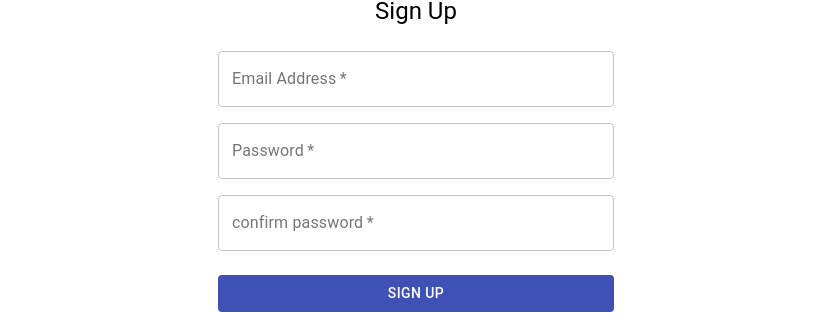
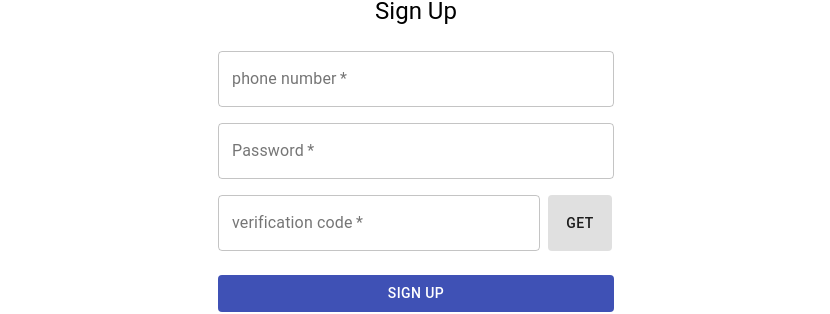
Before and after one commit to LLwyct/did-shortvideo-frontend, a React (Create React App) app: page /register in a window 1280 px wide. Shown: the part 240-554 px from the top of the page, without its empty margins (224-1054 px from the left). Built offline with nearby package versions, Linux system fonts and the light colour scheme.

Commit message:
修改注册页面逻辑，添加手机号注册并进行验证码验证，添加60s倒计时写法

```diff
--- a/src/App.tsx
+++ b/src/App.tsx
@@ -19,7 +19,7 @@ function App() {
       <div className="App">
         <Switch>
           <Route exact path="/">
-
+            <Home component={Header}/>
           </Route>
           <Route path="/profile">
             <Dashboard />
--- a/src/views/FormSubmit/Signup.tsx
+++ b/src/views/FormSubmit/Signup.tsx
@@ -65,12 +65,45 @@ export default function SignUp(props: any) {
 }
 
 function Register(props: any) {
+  const classes = useStyles();
+
   const formSubmitHandler: React.FormEventHandler = (e: React.FormEvent) => {
     e.preventDefault();
     // pass
     props.changeRegisterState(true);
   };
-  const classes = useStyles();
+
+
+  const [second, setSecond] = React.useState(60);
+  const [isSendVCode, setIsSendVCode] = React.useState(false);
+
+  async function getVerificationCode() {
+    // pass
+    if (isSendVCode === false) {
+      setSecond(5);
+      setIsSendVCode(true);
+    }
+  }
+
+  React.useEffect(() => {
+    if (isSendVCode) {
+      console.log("start a timer");
+      const timer = setInterval(() => {
+        setSecond(v => {
+          if (v === 1) {
+            setIsSendVCode(false);
+            setSecond(5);
+            clearInterval(timer);
+          }
+          return v - 1;
+        });
+      }, 1000);
+      return () => {
+        clearInterval(timer);
+      };
+    }
+  }, [isSendVCode]);
+
   return (
     <div className={classes.paper}>
       <Avatar className={classes.avatar}>
@@ -86,10 +119,9 @@ function Register(props: any) {
               variant="outlined"
               required
               fullWidth
-              id="email"
-              label="Email Address"
-              name="email"
-              autoComplete="email"
+              id="phoneNumber"
+              label="phone number"
+              name="phoneNumber"
             />
           </Grid>
           <Grid item xs={12}>
@@ -101,20 +133,42 @@ function Register(props: any) {
               label="Password"
               type="password"
               id="password"
-              autoComplete="current-password"
             />
           </Grid>
-          <Grid item xs={12}>
+          <Grid item xs={12} spacing={1} container alignItems="center">
+            <Grid item xs={10}>
               <TextField
                 variant="outlined"
                 required
                 fullWidth
-              name="confirm password"
-              label="confirm password"
-              type="password"
-              id="confirm-password"
+                name="verificationCode"
+                label="verification code"
+                id="verificationCode"
                 autoComplete="current-password"
               />
+            </Grid>
+            <Grid item xs={2} style={{ height: "100%" }}>
+              {isSendVCode ? (
+                <Button
+                  style={{ height: "100%" }}
+                  variant="contained"
+                  disableElevation
+                  onClick={getVerificationCode}
+                  disabled
+                >
+                  {second}
+                </Button>
+              ) : (
+                <Button
+                  style={{ height: "100%" }}
+                  variant="contained"
+                  disableElevation
+                  onClick={getVerificationCode}
+                >
+                  GET
+                </Button>
+              )}
+            </Grid>
           </Grid>
         </Grid>
         <Button
@@ -136,7 +190,7 @@ function Register(props: any) {
         </Grid>
       </form>
     </div>
-  )
+  );
 }
 
 function InformCollect() {
```
Lines whose indentation alone changed are shown as unchanged.
